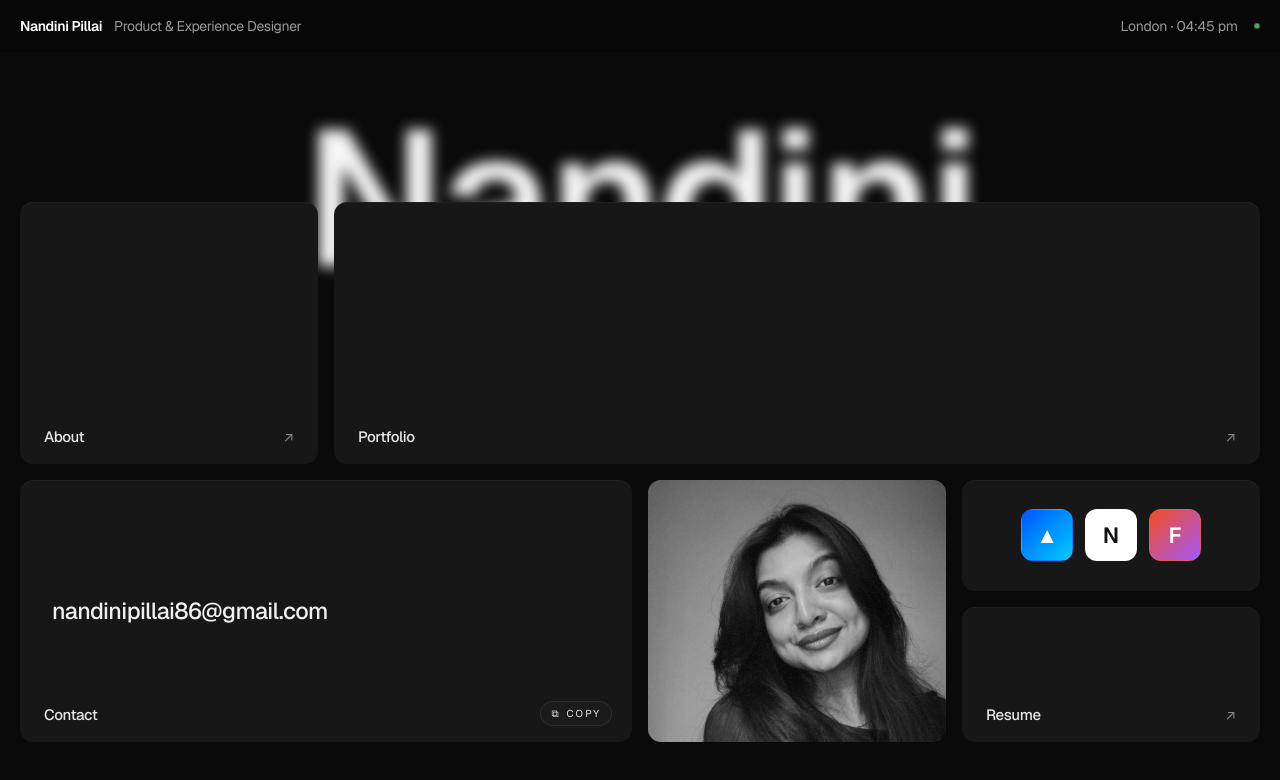
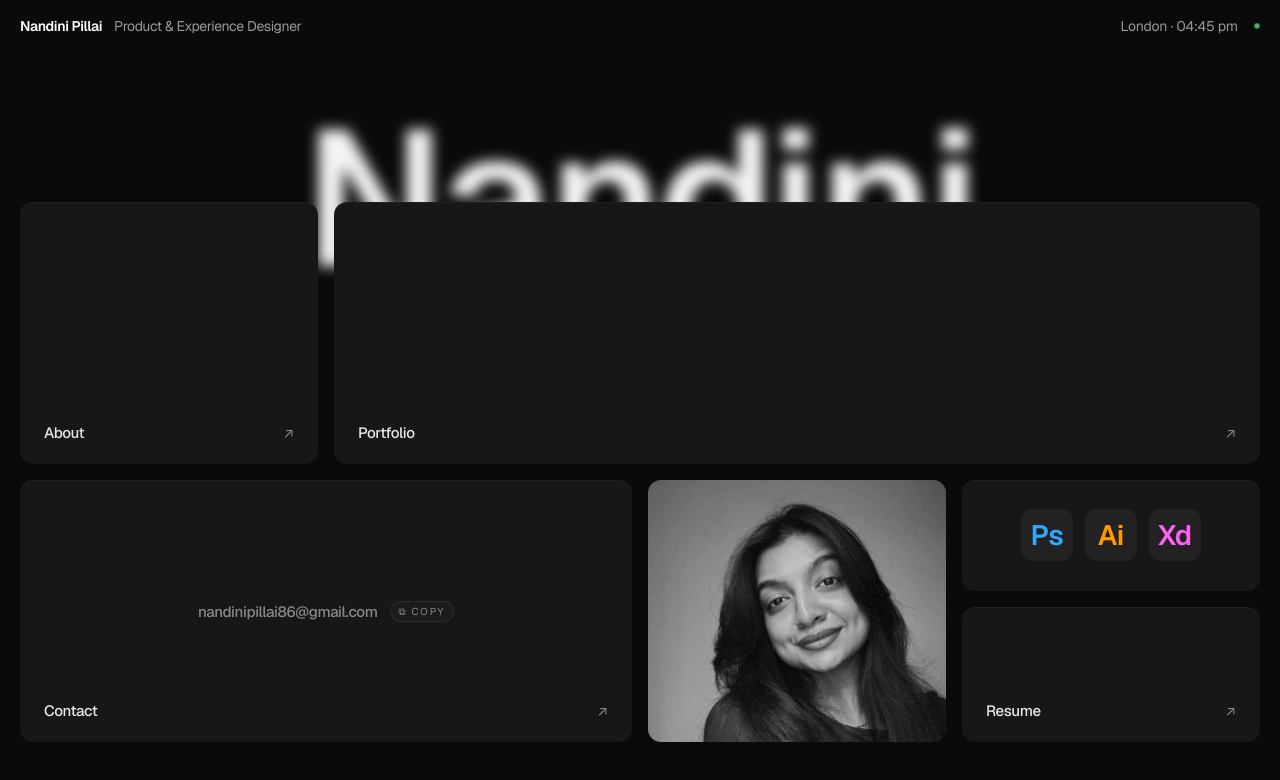
Before and after one commit to nandiniipillai/Portfolio, a Next.js app: page / in a window 1280 px wide. Shown: the top 780 px of the page. Built offline with nearby package versions, Linux system fonts and the light colour scheme.

Commit message:
Landing spec pass 2: theme-color, opaque nav, 15px labels @24px, tools=Ps/Ai/Xd, contact email 15px

```diff
--- a/app/globals.css
+++ b/app/globals.css
@@ -7,10 +7,10 @@
     scroll-behavior: smooth;
     -webkit-font-smoothing: antialiased;
     -moz-osx-font-smoothing: grayscale;
-    background: #000;
+    background: #0a0a0a;
   }
   body {
-    background: #000;
+    background: #0a0a0a;
     color: #F4F4F2;
     font-family: var(--font-geist), system-ui, -apple-system, sans-serif;
     letter-spacing: -0.01em;
--- a/app/layout.jsx
+++ b/app/layout.jsx
@@ -11,11 +11,17 @@ const caveat = Caveat({ subsets: ['latin'], variable: '--font-caveat', display:
 export const metadata = {
   title: 'Nandini Pillai — Product & Experience Designer',
   description: SITE.positioning,
+  themeColor: '#0a0a0a',
   openGraph: {
     title: 'Nandini Pillai — Product & Experience Designer',
     description: SITE.positioning,
     type: 'website',
   },
+};
+
+export const viewport = {
+  themeColor: '#0a0a0a',
+  colorScheme: 'dark',
 };
 
 export default function RootLayout({ children }) {
--- a/components/BentoNav.jsx
+++ b/components/BentoNav.jsx
@@ -11,22 +11,22 @@ const CARD = 'group relative block w-full h-full rounded-[13px] bg-[#171717] hov
 // Subtle top highlight — 1px inset border rgba(255,255,255,0.04) via ::before pseudo
 const cardStyle = { boxShadow: 'inset 0 1px 0 0 rgba(255,255,255,0.04)' };
 
-function Label({ children, size = 15 }) {
+function Label({ children }) {
   return (
     <span
-      className="absolute bottom-5 left-6 font-heading tracking-tight text-[#e8e8e8] leading-none"
-      style={{ fontSize: `${size}px`, fontWeight: 500 }}
+      className="absolute bottom-6 left-6 font-heading tracking-tight text-[#e8e8e8] leading-none"
+      style={{ fontSize: '15px', fontWeight: 500 }}
     >
       {children}
     </span>
   );
 }
 
-function Arrow({ size = 14 }) {
+function Arrow() {
   return (
     <span
-      className="absolute bottom-5 right-6 leading-none text-[#888] group-hover:text-white transition-colors pointer-events-none"
-      style={{ fontSize: `${size}px` }}
+      className="absolute bottom-6 right-6 leading-none text-[#888] group-hover:text-white transition-colors pointer-events-none"
+      style={{ fontSize: '14px' }}
       aria-hidden="true"
     >
       ↗
@@ -85,20 +85,18 @@ function ContactCard() {
       style={cardStyle}
       aria-label={`Email ${SITE.email}`}
     >
-      <div className="absolute inset-0 flex items-center px-8">
-        <div
-          className="font-heading text-[#f0f0f0] tracking-tight leading-tight"
-          style={{ fontSize: 'clamp(18px, 1.8vw, 26px)', fontWeight: 500 }}
+      <div className="absolute inset-0 flex items-center justify-center gap-3 px-8">
+        <span
+          className="text-[#888] font-heading tracking-tight leading-none"
+          style={{ fontSize: '15px', fontWeight: 500 }}
         >
           {SITE.email}
-        </div>
-      </div>
-      <Label>Contact</Label>
+        </span>
         <button
           type="button"
           onClick={copy}
           aria-label="Copy email to clipboard"
-        className="absolute bottom-4 right-5 z-10 inline-flex items-center gap-1.5 rounded-full border border-white/[0.08] bg-white/[0.02] hover:bg-white/[0.06] transition-colors px-2.5 py-1 text-[10px] tracking-[0.2em] uppercase text-[#e8e8e8]"
+          className="inline-flex items-center gap-1 rounded-full border border-white/[0.08] bg-white/[0.02] hover:bg-white/[0.06] transition-colors px-2 py-0.5 text-[10px] tracking-[0.18em] uppercase text-[#888] hover:text-[#e8e8e8]"
         >
           {copied ? (
             <>
@@ -110,27 +108,38 @@ function ContactCard() {
             </>
           )}
         </button>
+      </div>
+      <Label>Contact</Label>
+      <Arrow />
     </a>
   );
 }
 
 function ToolsCard() {
-  // Exactly 3 icons — pick Framer, Notion, Figma.
-  const picks = ['Framer', 'Notion', 'Figma']
+  // Exactly 3 icons — Photoshop, Illustrator, Adobe XD. No text labels.
+  const picks = ['Photoshop', 'Illustrator', 'Adobe XD']
     .map((name) => TOOLS.find((t) => t.name === name))
     .filter(Boolean);
   return (
-    <div className={CARD} style={cardStyle} aria-label={`Tools: ${picks.map((p) => p.name).join(', ')}`}>
-      <div className="absolute inset-0 flex items-center justify-center gap-3">
+    <div
+      className={`${CARD} flex items-center justify-center`}
+      style={cardStyle}
+      aria-label={`Tools: ${picks.map((p) => p.name).join(', ')}`}
+    >
+      <div className="flex items-center justify-center" style={{ gap: '12px' }}>
         {picks.map((tool) => (
           <span
             key={tool.name}
             title={tool.name}
-            className="w-[52px] h-[52px] rounded-[12px] flex items-center justify-center text-[22px] font-heading font-semibold"
+            className="flex items-center justify-center font-heading font-semibold shrink-0"
             style={{
-              background: tool.bg,
+              width: '52px',
+              height: '52px',
+              borderRadius: '12px',
+              background: '#222',
               color: tool.fg,
-              border: '1px solid rgba(255,255,255,0.05)',
+              fontSize: '28px',
+              lineHeight: 1,
             }}
           >
             {tool.glyph}
--- a/components/Nav.jsx
+++ b/components/Nav.jsx
@@ -15,7 +15,7 @@ export default function Nav() {
       initial={{ y: -18, opacity: 0 }}
       animate={{ y: 0, opacity: 1 }}
       transition={{ duration: 0.7, ease: [0.22, 1, 0.36, 1] }}
-      className="fixed top-0 left-0 right-0 z-50 h-[52px] flex items-center justify-between px-4 md:px-5 backdrop-blur-md bg-[#0a0a0a]/70"
+      className="fixed top-0 left-0 right-0 z-50 h-[52px] flex items-center justify-between px-4 md:px-5 bg-[#0a0a0a]"
       aria-label="Primary"
     >
       <div className="flex items-baseline gap-3 text-[14px]">
```
Lines whose indentation alone changed are shown as unchanged.
